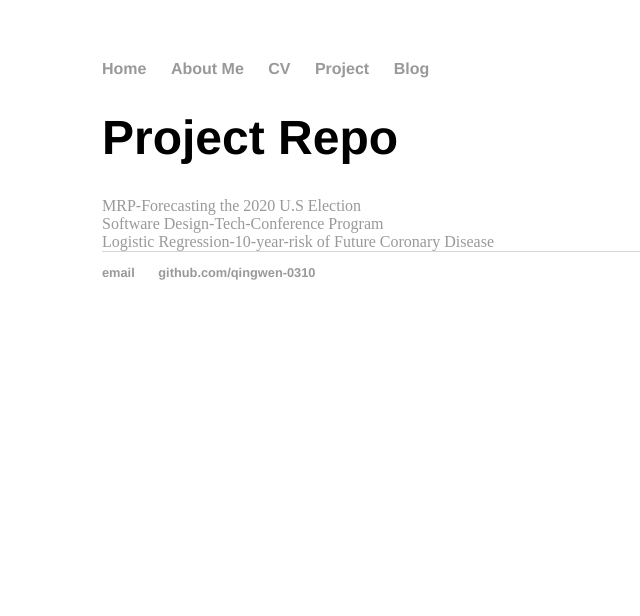
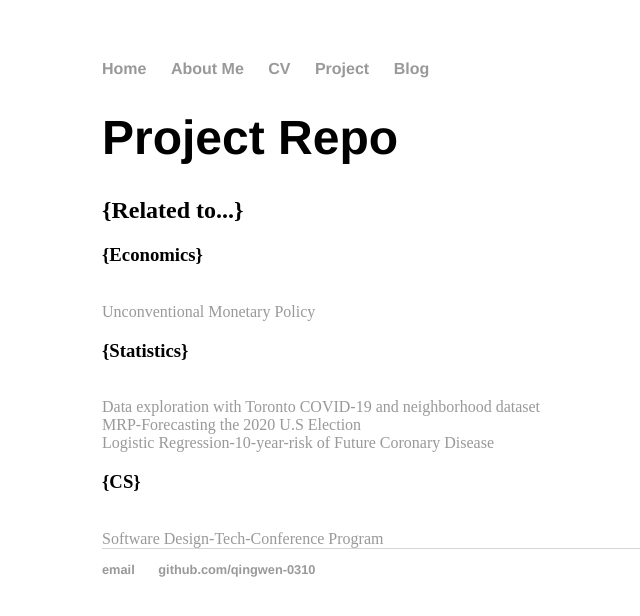
Before and after one commit to QingWen-0310/QingWen-0310.github.io, a Jekyll site: the page built from project/index.html, in a window 1280 px wide. Shown: the top 616 px of the page, without its empty margins (90-730 px from the left). Built offline with Jekyll 4.4.1, drawn with Linux system fonts in a browser that asks for light colours; Markdown is read by kramdown in place of the engine named in the settings.

Commit message:
update project list

```diff
--- a/project/index.html
+++ b/project/index.html
@@ -3,6 +3,12 @@ layout: default
 title: Project Repo
 ---
 	<h1>{{ page.title }}</h1>
+	<h2>{Related to...}</h2>
+	<h3>{Economics}</h3> <br>
+<span><a href="https://github.com/QingWen-0310/unconventional-monetary-policy">Unconventional Monetary Policy</a><br>
+	<h3>{Statistics}</h3> <br>
+<span><a href="https://github.com/QingWen-0310/data-exploration">Data exploration with Toronto COVID-19 and neighborhood dataset</a><br>
 <span><a href="https://github.com/QingWen-0310/forecasting-US-election-2020">MRP-Forecasting the 2020 U.S Election</a><br>
+<span><a href="https://github.com/QingWen-0310/10-year-risk-of-future-coronary-disease">Logistic Regression-10-year-risk of Future Coronary Disease</a><br>
+	<h3>{CS}</h3> <br>
 <span><a href="https://github.com/QingWen-0310/tech-conference-program">Software Design-Tech-Conference Program</a><br>
-<span><a href="https://github.com/QingWen-0310/10-year-risk-of-future-coronary-disease">Logistic Regression-10-year-risk of Future Coronary Disease</a><br>
```
